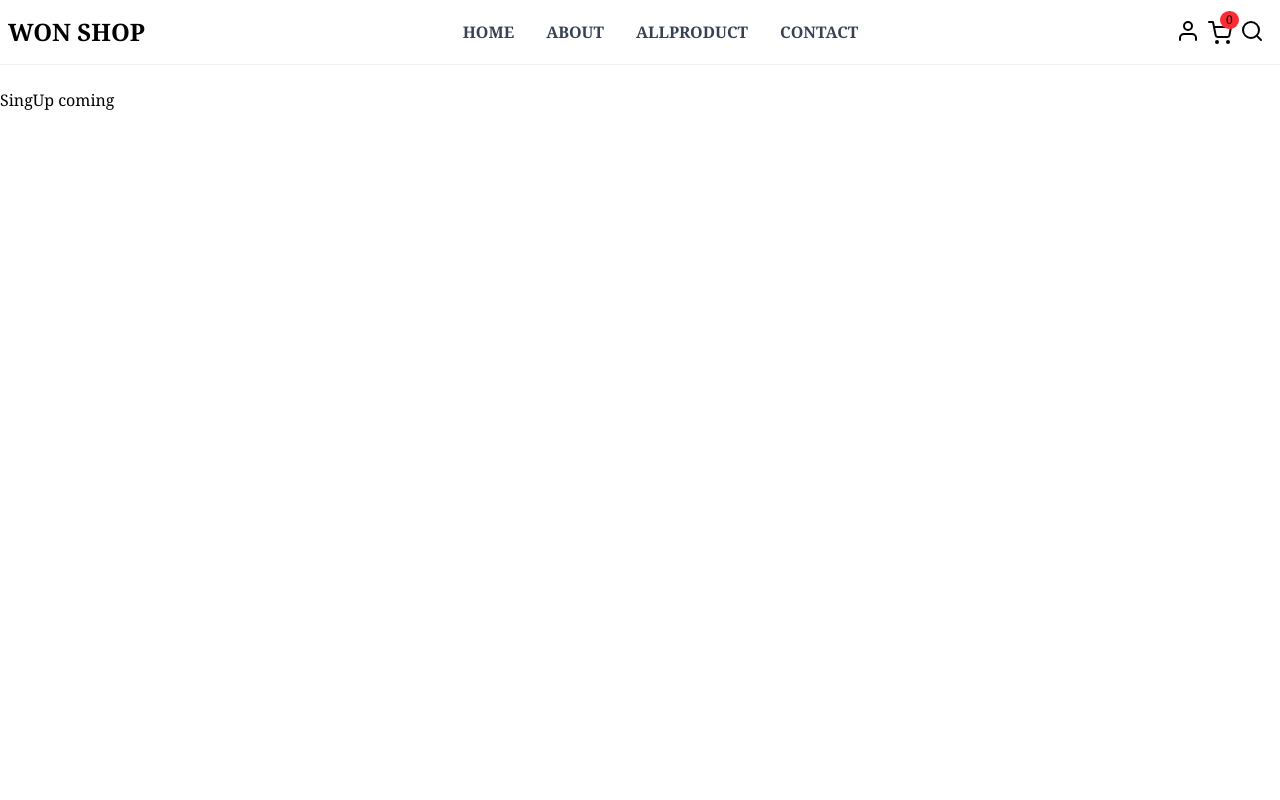
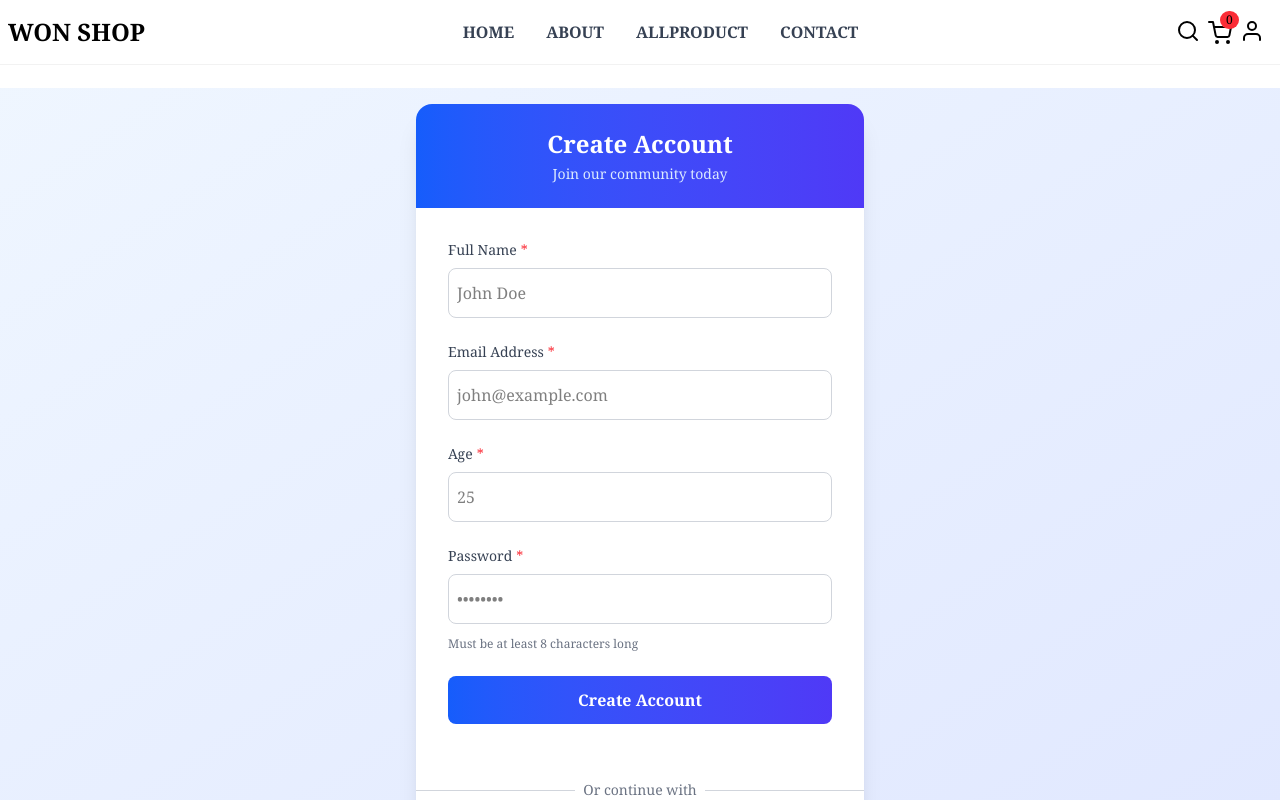
Before and after one commit to Sahadat-Hossen1/Ecommerce-Frontend, a React (Vite) app: page /singup in a window 1280 px wide. Shown: the top 800 px of the page. Built offline with nearby package versions, Linux system fonts and the light colour scheme; no server answers.

Commit message:
firebase auth(email,password auth)complete without .env setup

```diff
--- a/package.json
+++ b/package.json
@@ -11,6 +11,7 @@
   },
   "dependencies": {
     "@tailwindcss/vite": "^4.1.17",
+    "firebase": "^12.6.0",
     "react": "^19.1.1",
     "react-dom": "^19.1.1",
     "react-icons": "^5.5.0",
--- a/src/Components/ContextApi/AuthContext.jsx
+++ b/src/Components/ContextApi/AuthContext.jsx
@@ -1,11 +1,23 @@
-import React, { Children } from 'react'
+import React, {useContext, useState } from 'react'
 import { createContext } from 'react';
+import app from '../FirebaseConfig/FirebaseConfig';
+import {getAuth} from "firebase/auth"
+
+
 
 export const Auth_Data_Context=createContext({})
 export default function AuthContext({children}) {
-    const name="sahadat"
-    const Auth_info={name,}
+  const auth = getAuth(app);
+
+
+const [User,setUser]=useState(false)
+//sending all variable to other components
+ const Auth_info={User,setUser,auth}
   return (
     <Auth_Data_Context.Provider value={Auth_info}>{children} </Auth_Data_Context.Provider>
   )
 }
+//for exprot auth-data-context
+export const use_Auth_Data_Context=()=>{
+  return useContext(Auth_Data_Context)
+}
--- a/src/Components/Share/Nav/Nav.jsx
+++ b/src/Components/Share/Nav/Nav.jsx
@@ -11,8 +11,12 @@ import { MdClose } from "react-icons/md";
 import SearchBar from "./SearchBar";
 import { Product_Context } from "../../ContextApi/ContextApi";
 import ShopingCartSideBar from "../../ShopingSideBar/ShopingCartSideBar";
+import { use_Auth_Data_Context } from "../../ContextApi/AuthContext";
 
 export default function Nav() {
+  //user info
+  const { User } = use_Auth_Data_Context();
+
   //for show how many items added or items length
   const { All_addToCart_p } = useContext(Product_Context);
   // console.log(All_addToCart_p);
@@ -85,10 +89,9 @@ export default function Nav() {
 
         <div className="flex justify-end items-center space-x-4 pr-2">
           <ul className="flex space-x-2">
-            <li>
-              <NavLink to="/profile">
-                <FiUser className="w-6 h-6" />
-              </NavLink>
+            {/* for search icon */}
+            <li onClick={toggleSearch} className=" relative ">
+              <FiSearch className="w-6 h-6" />
             </li>
             <li onClick={toggleCart} className="relative  ">
               <FiShoppingCart className="w-6 h-6 inline" />
@@ -96,9 +99,10 @@ export default function Nav() {
                 {items}{" "}
               </span>
             </li>
-            {/* for search icon */}
-            <li onClick={toggleSearch} className=" relative ">
-              <FiSearch className="w-6 h-6" />
+            <li>
+              <NavLink  to={User? "/profile":"/singup"}>
+                <FiUser className="w-6 h-6" />
+              </NavLink>
             </li>
           </ul>
         </div>
--- a/src/Pages/Profile/Profile.jsx
+++ b/src/Pages/Profile/Profile.jsx
@@ -1,9 +1,12 @@
 import React, { useContext } from 'react'
 import { Auth_Data_Context } from '../../Components/ContextApi/AuthContext'
+import { useNavigate } from 'react-router-dom'
 
 export default function Profile() {
-  const {name}=useContext(Auth_Data_Context)
+  const {user}=useContext(Auth_Data_Context)
+
+
   return (
-    <div>Profile {name}</div>
+    <div>Profile {user}</div>
   )
 }
--- a/src/Pages/SingUp/SingUp.jsx
+++ b/src/Pages/SingUp/SingUp.jsx
@@ -1,7 +1,178 @@
-import React from 'react'
+import React, { useEffect, useState } from "react";
+import { createUserWithEmailAndPassword, updateProfile } from "firebase/auth";
+import app from "../../Components/FirebaseConfig/FirebaseConfig";
+import { use_Auth_Data_Context } from "../../Components/ContextApi/AuthContext";
 
-export default function SingUp() {
+export default function SignUp() {
+  //class name
+  const inputClassName =
+    "w-full  py-2.5 md:py-3 pl-2  text-sm md:text-base border border-gray-300 rounded-lg focus:ring-2 focus:ring-blue-500 focus:border-transparent transition-all duration-200";
+  const labelClassName = "block text-sm font-medium text-gray-700";
+//auth-data-context
+const {auth}=use_Auth_Data_Context()
+  const [FormData, setFormData] = useState({});
+
+  const handleSubmit = (e) => {
+    e.preventDefault();
+    const form = e.target;
+    const name = form.name.value;
+    const email = form.email.value;
+    const age = form.age.value;
+    const password = form.password.value;
+    const formObj = {
+      name: name,
+      email: email,
+      age: age,
+      password: password,
+    };
+    setFormData(formObj);
+
+    //for authentication
+    createUserWithEmailAndPassword(auth, email, password)
+      .then((userCredential) => {
+        const user = userCredential.user;
+        if(user){
+            return updateProfile(auth.currentUser,{
+              displayName:name
+            })
+        }
+      }
+    ).then(()=>{
+      alert("user successfully singup")
+      console.log(auth.currentUser)
+    }).catch((error) => console.log(error));
+      form.reset()
+  };
+
   return (
-    <div>SingUp coming</div>
-  )
+    <div className="min-h-screen bg-gradient-to-br from-blue-50 to-indigo-100 flex items-center justify-center p-2 md:p-4">
+      <div className="w-full max-w-md mx-2">
+        <div className="bg-white rounded-xl md:rounded-2xl shadow-lg md:shadow-xl overflow-hidden">
+          <div className="bg-gradient-to-r from-blue-600 to-indigo-600 px-4 md:px-8 py-5 md:py-6">
+            <h1 className="text-xl md:text-2xl font-bold text-white text-center">
+              Create Account
+            </h1>
+            <p className="text-blue-100 text-center text-xs md:text-sm mt-1">
+              Join our community today
+            </p>
+          </div>
+
+          {/* Form */}
+          <form
+            onSubmit={handleSubmit}
+            className="p-4 md:p-8 space-y-4 md:space-y-6"
+          >
+            {/* Name Field */}
+            <div className="space-y-1 md:space-y-2">
+              <label className={`${labelClassName}`}>
+                Full Name
+                <span className="text-red-500 ml-1">*</span>
+              </label>
+              <input
+                type="text"
+                name="name"
+                placeholder="John Doe"
+                className={`${inputClassName}`}
+                required
+              />
+            </div>
+
+            {/* Email Field */}
+            <div className="space-y-1 md:space-y-2">
+              <label className={`${labelClassName}`}>
+                Email Address
+                <span className="text-red-500 ml-1">*</span>
+              </label>
+              <input
+                type="email"
+                name="email"
+                placeholder="john@example.com"
+                className={`${inputClassName}`}
+                required
+              />
+            </div>
+
+            {/* Age Field */}
+            <div className="space-y-1 md:space-y-2">
+              <label className={`${labelClassName}`}>
+                Age
+                <span className="text-red-500 ml-1">*</span>
+              </label>
+              <input
+                type="number"
+                name="age"
+                placeholder="25"
+                min="13"
+                max="100"
+                className={`${inputClassName}`}
+              />
+            </div>
+
+            {/* Password Field */}
+            <div className="space-y-1 md:space-y-2">
+              <label className={`${labelClassName}`}>
+                Password
+                <span className="text-red-500 ml-1">*</span>
+              </label>
+
+              <input
+                type="password"
+                name="password"
+                placeholder="••••••••"
+                minLength="8"
+                className={`${inputClassName}`}
+                required
+              />
+              <p className="text-xs text-gray-500 mt-1">
+                Must be at least 8 characters long
+              </p>
+            </div>
+
+            {/* Submit Button */}
+            <button
+              type="submit"
+              className="w-full bg-gradient-to-r from-blue-600 to-indigo-600 text-white font-semibold py-2.5 md:py-3 px-4 rounded-lg hover:from-blue-700 hover:to-indigo-700 focus:ring-4 focus:ring-blue-200 transition-all duration-200 active:scale-[0.98] md:hover:-translate-y-0.5 text-sm md:text-base"
+            >
+              Create Account
+            </button>
+          </form>
+
+          {/* Divider */}
+          <div className="relative my-4 md:my-6">
+            <div className="absolute inset-0 flex items-center">
+              <div className="w-full border-t border-gray-300"></div>
+            </div>
+            <div className="relative flex justify-center text-xs md:text-sm">
+              <span className="px-2 bg-white text-gray-500">
+                Or continue with
+              </span>
+            </div>
+          </div>
+
+          {/* Social Login - Stack on mobile, side by side on tablet/desktop */}
+          <div className="w-full flex justify-center">
+            <button
+              type="button"
+              className=" w-2/3 flex items-center justify-center text-sm md:text-lg font-medium text-gray-700 hover:text-gray-800 border border-blue-600 rounded-lg  py-2 md:py-2.5 hover:bg-blue-600 transition-all duration-200"
+            >
+              Google
+            </button>
+          </div>
+
+          {/* Login Link */}
+          <div className="text-center py-2 md:pt-4">
+            <p className="text-xs md:text-sm text-gray-600">
+              Already have an account?{" "}
+              <a
+                href="#"
+                className="font-medium text-blue-600 hover:text-blue-800"
+              >
+                Sign in
+              </a>
+            </p>
+          </div>
+        </div>
+      </div>
+    </div>
+  );
 }
```
Also changed, not shown: 2 other files (tests, documents, lock files or other folders).
